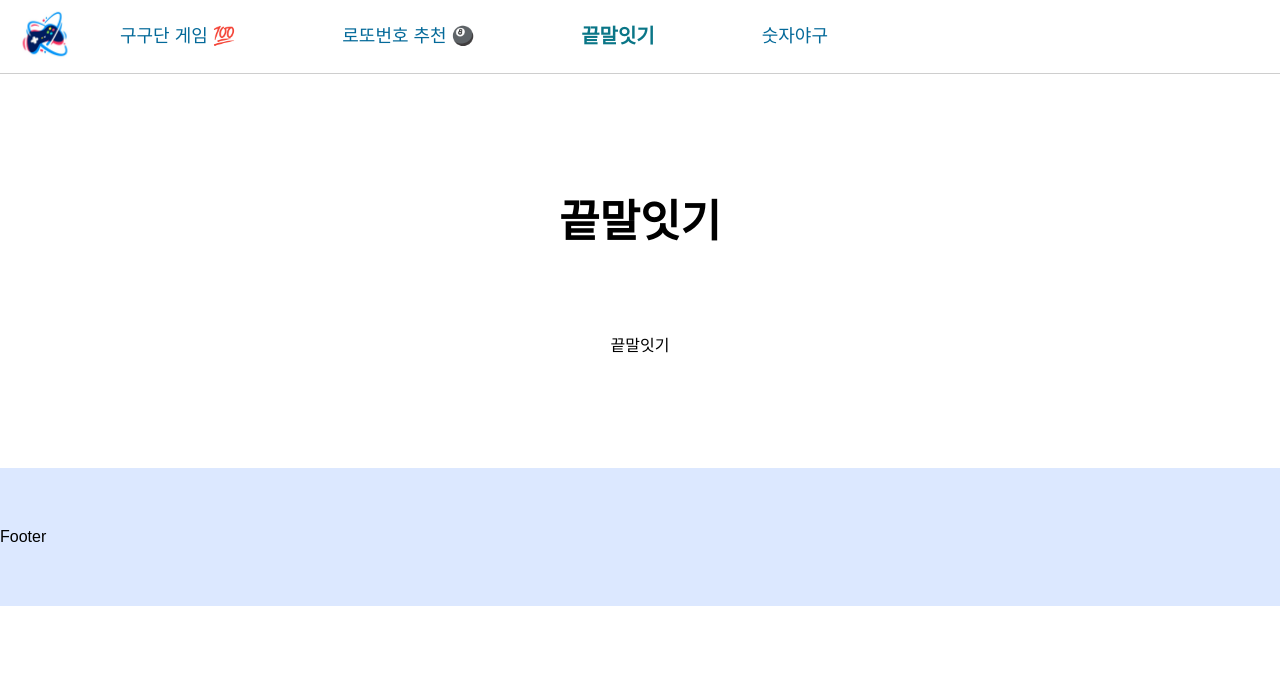
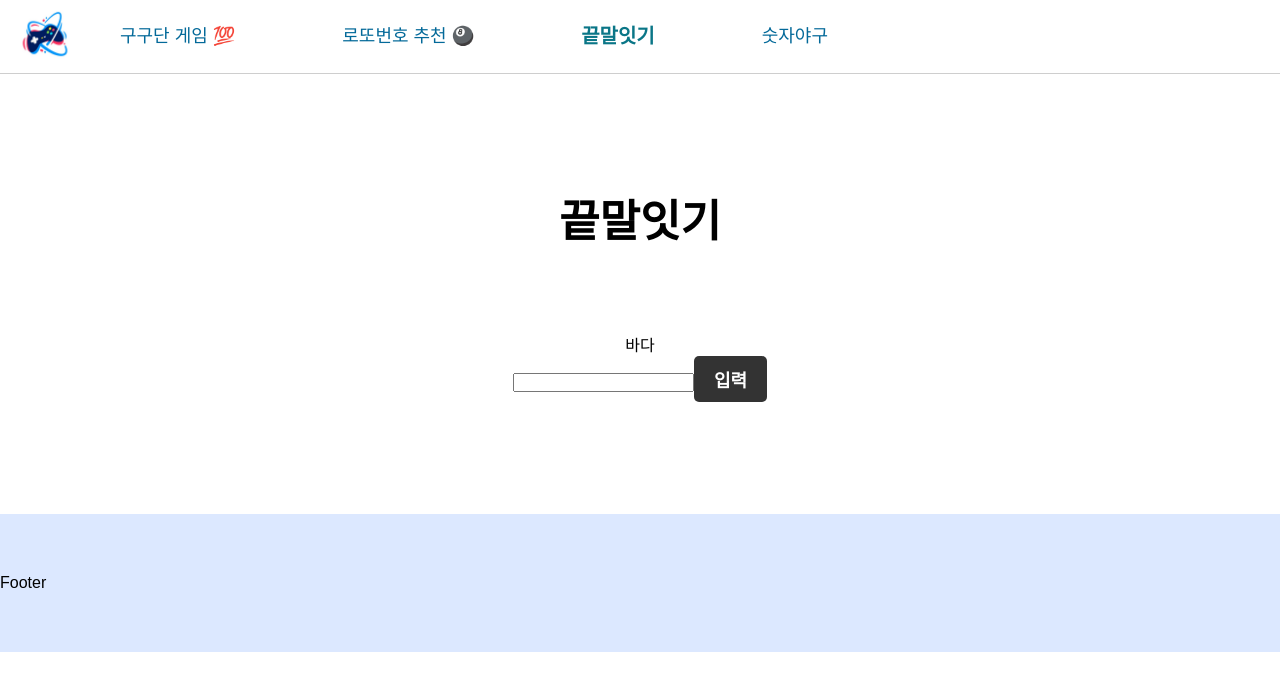
Before and after one commit to Skylar090807/react-game, a React (Create React App) app: page /word in a window 1280 px wide. Shown: the top 690 px of the page. Built offline with nearby package versions, Linux system fonts and the light colour scheme; a web font is replaced by a local one.

Commit message:
끝말잇기 로직 완료

```diff
--- a/src/Layout/navigation.tsx
+++ b/src/Layout/navigation.tsx
@@ -1,4 +1,4 @@
-import React, { Fragment, useRef, useState } from 'react'
+import React from 'react'
 import { NavLink } from 'react-router-dom'
 import { NavigationContainer } from './layout.style'
 
--- a/src/components/style.css
+++ b/src/components/style.css
@@ -18,7 +18,7 @@
 }
 
 .button_positive {
-  background: RGBA(149, 68, 211, 0.4);
+  background: rgb(111, 143, 198);
   color: #fff;
 }
 
--- a/src/pages/MultiplicationTable/index.tsx
+++ b/src/pages/MultiplicationTable/index.tsx
@@ -9,11 +9,15 @@ const MultiplicationTable: React.FC<IMultiplicationTable> = (props: IMultiplicat
   const [second, setSecond] = useState(Math.ceil(Math.random() * 9))
   const [value, setValue] = useState('')
   const [result, setResult] = useState('')
-  const inputElements = useRef<HTMLInputElement>(null)
+  const inputRef = useRef<HTMLInputElement>(null)
 
+  /* form tag의 onSubmit과 같이 속성을 함수로 분리하지 않고 바로 작성하면
+     type을 지정하지 않아도 type 추론이 된다. 그러나 함수로 분리하면
+     타입 추론이 되지 않으므로 argument의 type을 명시해줘야 한다.
+  */
   const onSubmitFormHandler = (e: React.FormEvent<HTMLFormElement>) => {
     e.preventDefault()
-    const input = inputElements.current
+    const input = inputRef.current
     if (Number(value) === first * second) {
       setResult('정답입니다! 🥳')
       setFirst(Math.ceil(Math.random() * 9))
@@ -44,7 +48,7 @@ const MultiplicationTable: React.FC<IMultiplicationTable> = (props: IMultiplicat
       <form onSubmit={onSubmitFormHandler}>
         <input //
           type="number"
-          ref={inputElements}
+          ref={inputRef}
           value={value}
           onChange={onChangeHandler}
         />
--- a/src/pages/WordGame/index.tsx
+++ b/src/pages/WordGame/index.tsx
@@ -1,4 +1,5 @@
-import React, { Fragment } from 'react'
+import React, { useCallback, useRef, useState } from 'react'
+import Button from '../../components/button'
 import { Title } from '../../styles/common.style'
 
 import { WordGameContainer } from './index.style'
@@ -6,10 +7,50 @@ import { WordGameContainer } from './index.style'
 interface IWordGame {}
 
 const WordGame: React.FC<IWordGame> = (props: IWordGame) => {
+  const [word, setWord] = useState<string>('바다')
+  const [value, setValue] = useState('')
+  const [result, setResult] = useState('')
+  const inputRef = useRef<HTMLInputElement>(null)
+
+  const onSubmitFormHandler = useCallback<(e: React.FormEvent) => void>(
+    (e) => {
+      e.preventDefault()
+      const input = inputRef.current
+      if (word[word.length - 1] === value[0]) {
+        setResult('딩동댕')
+        setWord(value)
+        setValue('')
+        if (input) {
+          input.focus()
+        }
+      } else {
+        setResult('땡')
+        setValue('')
+        if (input) {
+          input.focus()
+        }
+      }
+    },
+    [word, value],
+  )
+
+  const onChangeHandler = useCallback((e: React.ChangeEvent<HTMLInputElement>) => {
+    setValue(e.currentTarget.value)
+  }, [])
+
   return (
     <WordGameContainer>
       <Title>끝말잇기</Title>
-      끝말잇기
+      <div>{word}</div>
+      <form onSubmit={onSubmitFormHandler}>
+        <input //
+          type="text"
+          // ref={''}
+          onChange={onChangeHandler}
+        />
+        <Button onClick={() => {}} text={'입력'} type={'negative'} />
+      </form>
+      <div>{result}</div>
     </WordGameContainer>
   )
 }
```
